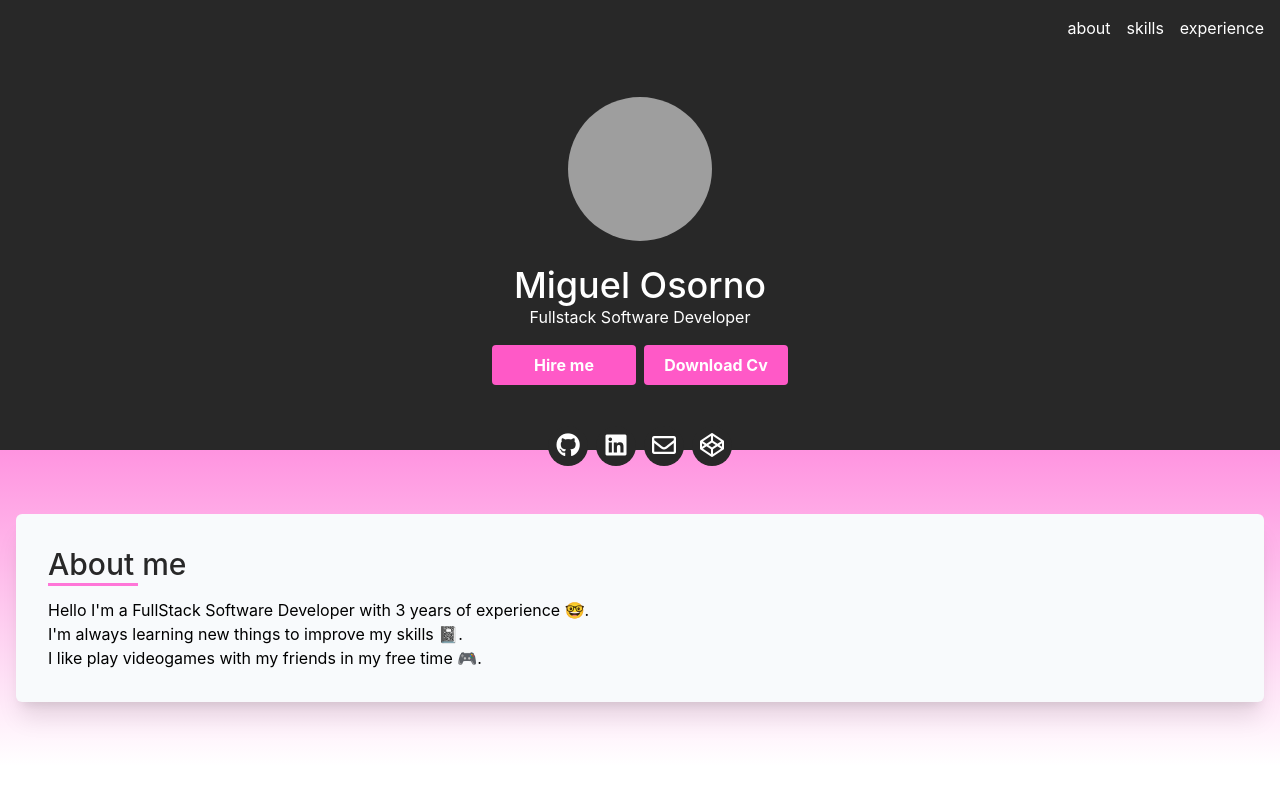
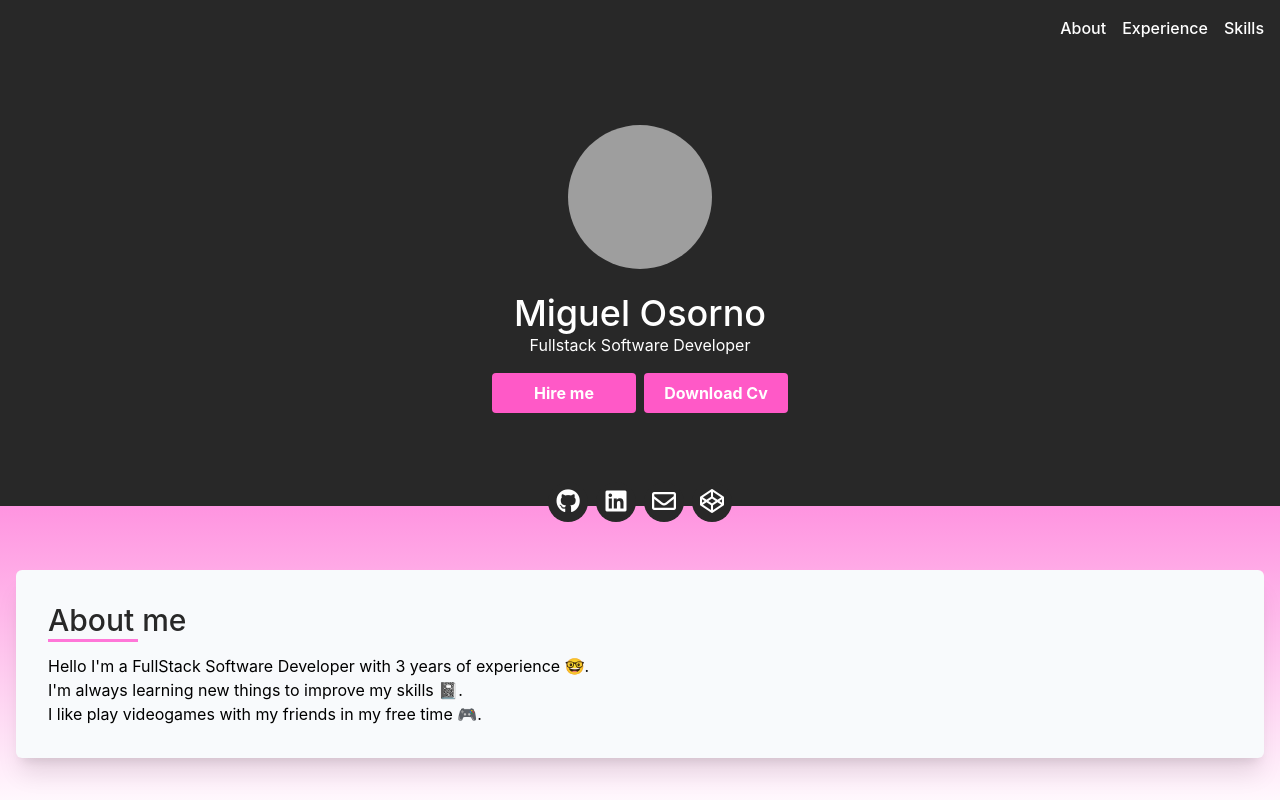
Before and after one commit to MiguelOsorno/Resume-2023, a React (Create React App) app: page / in a window 1280 px wide. Shown: the top 800 px of the page. Built offline with nearby package versions, Linux system fonts and the light colour scheme; grey boxes are pictures that could not be loaded.

Commit message:
feat(src/components/navigation/navigation): add navigation component

```diff
--- a/src/App.css
+++ b/src/App.css
@@ -1,3 +1,6 @@
+html {
+  scroll-behavior: smooth;
+}
 .title__line::after {
   content: " ";
   position: absolute;
--- a/src/App.tsx
+++ b/src/App.tsx
@@ -1,13 +1,30 @@
+import { useEffect, useRef, useState } from 'react';
 import './App.css';
 import { About } from './components/about/About';
 import { Cover } from './components/cover/Cover';
 import { Experience } from './components/experience/Experience';
+import { Navigation } from './components/navigation/Navigation';
 import { Skills } from './components/skills/Skills';
 
 function App() {
+
+  const cover = useRef(null)
+  const [coverIsIntersecting, setConverIsIntersecting] = useState(false);
+
+  useEffect(() => {
+    const observer = new IntersectionObserver((entries, _) => {
+      const entry = entries[0];
+      setConverIsIntersecting(entry.isIntersecting)
+    });
+    if(cover.current){
+      observer.observe(cover.current)
+    }
+  }, [cover.current])
+
   return (
     <div className='bg-white'>
-      <Cover />
+      <Navigation coverIsIntersecting={coverIsIntersecting} />
+      <Cover coverRef={cover}/>
       <About />
       <Experience />
       <Skills />
--- a/src/components/about/About.tsx
+++ b/src/components/about/About.tsx
@@ -1,6 +1,6 @@
 export const About = (): JSX.Element => {
     return (
-        <div className="bg-gradient-to-b from-[#ff94e0] to-white">
+        <div id="about-section" className="bg-gradient-to-b from-[#ff94e0] to-white">
             <div className="xl:container mx-auto px-4 py-16">
                 <div className="rounded-md bg-slate-50 shadow-xl p-8">
                     <h2 className="text-3xl font-medium text-[#282828] title__line relative">About me</h2>
--- a/src/components/cover/Cover.tsx
+++ b/src/components/cover/Cover.tsx
@@ -1,32 +1,17 @@
 
-export const Cover = (): JSX.Element => {
+interface Props {
+    coverRef: React.MutableRefObject<null | HTMLDivElement>
+}
+
+export const Cover = ({ coverRef }: Props): JSX.Element => {
     return (
-        <div className="h-[450px] relative bg-[#282828]">
+        <div ref={coverRef} className="h-[450px] relative bg-[#282828]">
             {/* <img className="h-full w-full object-cover absolute" src="/blackpink-bg.jpg" alt="" />
             <div className="absolute h-full w-full" style={{
                 backgroundColor: 'rgba(0,0,0,.6)'
             }}>
             </div> */}
-            <div className="z-10 h-full relative flex flex-col">
-                <nav className="xl:container mx-auto p-4">
-                    <ul className="w-full flex justify-end space-x-4 text-white">
-                        <li>
-                            <a className="relative navigation__link" href="#about">
-                                about
-                            </a>
-                        </li>
-                        <li>
-                            <a className="relative navigation__link" href="#skills">
-                                skills
-                            </a>
-                        </li>
-                        <li>
-                            <a className="relative navigation__link" href="#experience">
-                                experience
-                            </a>
-                        </li>
-                    </ul>
-                </nav>
+            <div className="h-full relative flex flex-col">
                 <div className="flex-1 flex justify-center items-center">
                     <div className="flex flex-col">
                         <div className="flex justify-center mb-6">
--- a/src/components/experience/Experience.tsx
+++ b/src/components/experience/Experience.tsx
@@ -1,8 +1,8 @@
 export const Experience = () => {
     return (
-        <div className="">
+        <div id="experience-section" className="">
             <div className="xl:container mx-auto p-4">
-                <div className="flex justify-center mt-12">
+                <div className="flex justify-center mt-8">
                     <h2 className="text-3xl font-medium text-[#282828] title__line relative">Experience</h2>
                 </div>
                 <div className="grid grid-cols-2 gap-12 mt-10 px-16">
--- /dev/null
+++ b/src/components/navigation/Navigation.tsx
@@ -0,0 +1,29 @@
+interface Props {
+    coverIsIntersecting: boolean;
+}
+
+export const Navigation = ({coverIsIntersecting}: Props) => {
+    return (
+        <div className={`${coverIsIntersecting ? 'bg-[#282828]' : 'backdrop-blur-[2px]'} z-10 sticky top-0`}>
+            <nav className="xl:container mx-auto p-4">
+                <ul className="w-full flex justify-end space-x-4 text-white">
+                    <li>
+                        <a className={`${coverIsIntersecting ? '' : 'text-[#282828]'} font-medium relative navigation__link`} href="#about-section">
+                            About
+                        </a>
+                    </li>
+                    <li>
+                        <a className={`${coverIsIntersecting ? '' : 'text-[#282828]'} font-medium relative navigation__link`}  href="#experience-section">
+                            Experience
+                        </a>
+                    </li>
+                    <li>
+                        <a className={`${coverIsIntersecting ? '' : 'text-[#282828]'} font-medium relative navigation__link`}  href="#skills-section">
+                            Skills
+                        </a>
+                    </li>
+                </ul>
+            </nav>
+        </div>
+    )
+}
--- a/src/components/skills/Skills.tsx
+++ b/src/components/skills/Skills.tsx
@@ -1,6 +1,6 @@
 export const Skills = () => {
     return (
-        <div>
+        <div id="skills-section">
             <div className="xl:container mx-auto p-4">
                 <div className="rounded-md bg-slate-50 shadow-xl overflow-hidden">
                     <div className="flex justify-center bg-[#61DBFB] px-8 py-4">
```
